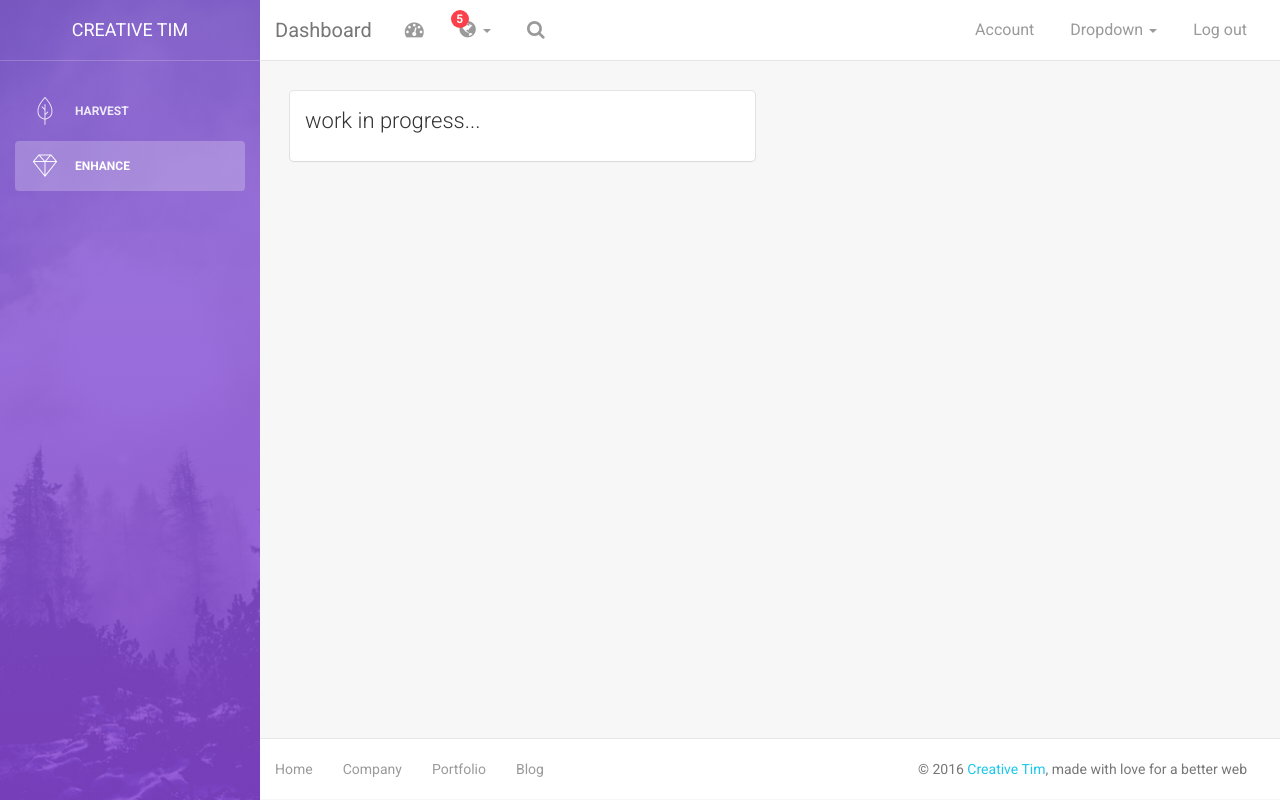
After one commit to calina-c/athena, a Django app: template athena_app/templates/enhance.html in a window 1280 px wide. The commit adds this page. Run offline with Django 3.2, Linux system fonts and the light colour scheme; the template is opened without the code that fills it, so the values that code supplies are empty; some libraries are stand-ins or nearby versions.

Commit message:
Added enhancement tab.

```diff
--- a/athena_app/templates/base.html
+++ b/athena_app/templates/base.html
@@ -49,19 +49,19 @@
             </div>
 
             <ul class="nav">
-                <li class="active">
+                <li {% if 'harvest' in request.path %} class="active" {% endif %}>
                     <a href="/app/harvest">
-                        <i class="pe-7s-piggy"></i>
+                        <i class="pe-7s-leaf"></i>
                         <p>Harvest</p>
                     </a>
                 </li>
-                <!-- <li>
-                    <a href="user.html">
-                        <i class="pe-7s-user"></i>
-                        <p>User Profile</p>
+                <li {% if 'enhance' in request.path %} class="active" {% endif %}>
+                    <a href="/app/enhance">
+                        <i class="pe-7s-diamond"></i>
+                        <p>Enhance</p>
                     </a>
                 </li>
-                <li>
+                <!-- <li>
                     <a href="table.html">
                         <i class="pe-7s-note2"></i>
                         <p>Table List</p>
--- /dev/null
+++ b/athena_app/templates/enhance.html
@@ -0,0 +1,21 @@
+{% extends "base.html" %}
+
+{% load staticfiles %}
+
+{% block content %}
+
+<div class="container-fluid">
+    <div class="row">
+        <div class="col-md-6">
+            <div class="card ">
+                <div class="header">
+                    <h4 class="title">work in progress...</h4>
+                </div>
+                <div class="content">
+                </div>
+            </div>
+        </div>
+    </div>
+</div>
+
+{% endblock content %}
--- a/athena_app/urls.py
+++ b/athena_app/urls.py
@@ -5,5 +5,6 @@ from . import views
 urlpatterns = [
     url(r'^$', views.index, name='index'),
     url(r'^harvest/$', views.HarvestView.as_view(), name="harvest"),
+    url(r'^enhance/$', views.enhance_index, name="enhance_index"),
     url(r'^harvest/delete/(?P<uuid>[^/]+)/$', views.harvest_delete, name="harvest_delete"),
 ]
```
Also changed, not shown: athena_app/views.py (+6 -1 lines), README.md, 3 other files.
